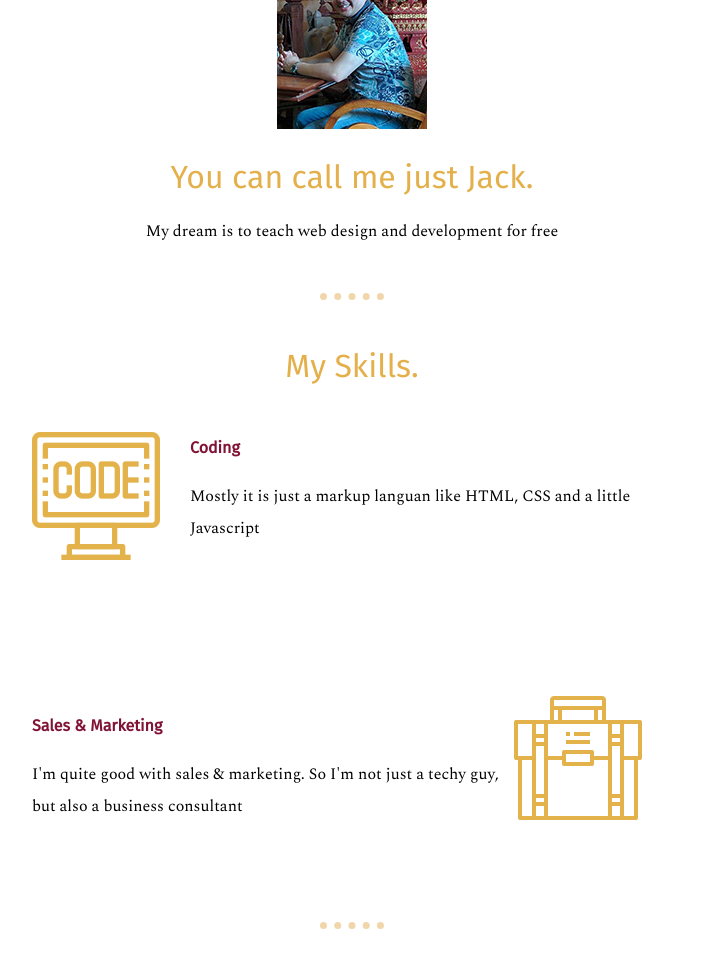
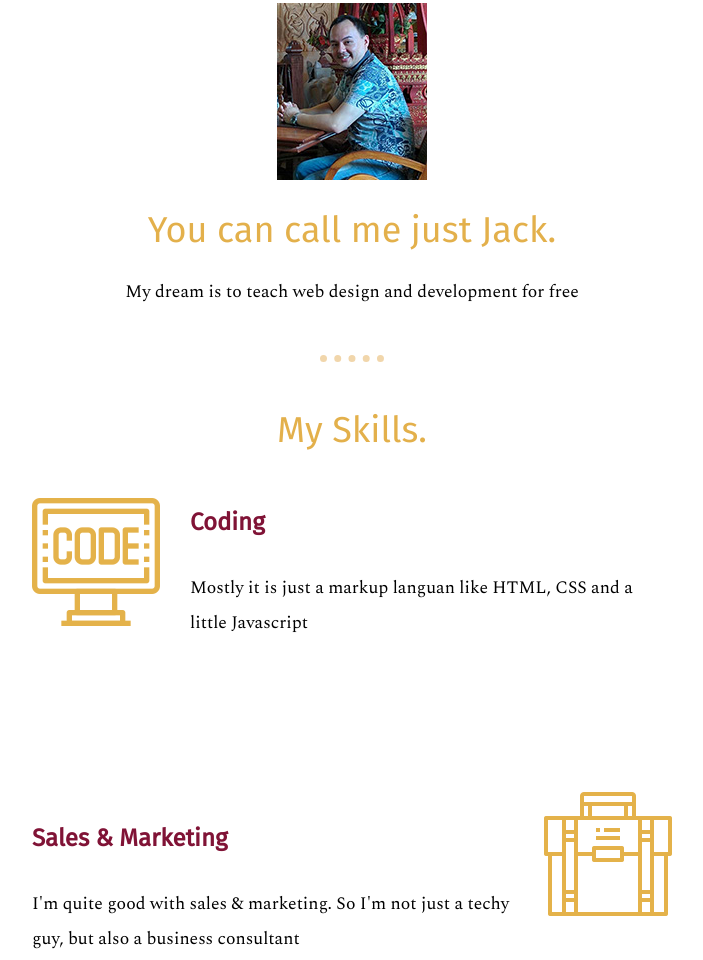
Before and after one commit to shamanara/newcv, a plain HTML site: page index.html in a window 1280 px wide. Shown: the part 961-1921 px from the top of the page, without its empty margins (288-991 px from the left). Drawn offline with nearby package versions, Linux system fonts and the light colour scheme; a web font is replaced by a local one.

Commit message:
update css
Fixing H1 - H3 font sizes

```diff
--- a/css/styles.css
+++ b/css/styles.css
@@ -7,7 +7,7 @@ body {
 
 h1 {
   font-family: 'Bilbo Swash Caps', cursive;
-  font-size: 6.25rem;
+  font-size: 7rem;
   padding-top: 15px;
   margin-bottom: 0;
   color: #2b2b28;
@@ -16,7 +16,7 @@ h1 {
 
 h2 {
   font-family: 'Fira Sans', sans-serif;
-  font-size: 2rem;
+  font-size: 2.25rem;
   margin-top: 25px;
   color: #e3b04b;
   font-weight: normal;
@@ -27,6 +27,14 @@ h2 {
   color: #e3b04b;
 }
 
+h3 {
+  font-family: 'Fira Sans', sans-serif;
+  color: #801336;
+  font-size: 1.5rem;
+  font-weight: bold;
+}
+
+
 hr {
   margin: 0 auto;
   padding: 0;
@@ -36,15 +44,14 @@ hr {
   color: #f1d6ab;
 }
 
-h3 {
-  font-family: 'Fira Sans', sans-serif;
-  color: #801336;
-  font-size: 1rem;
-  font-weight: bold;
-}
 
 a {
   color: #f1d6ab;
+}
+
+p
+{
+  font-size: 1.1rem;
 }
 
 /* //////CONTAINERS CLASSES ////// */
@@ -122,7 +129,7 @@ color: #f8f8f8;
 .skillimg2 {
   width: 20%;
   float: right;
-  margin-right: 30px;
+  margin-left: 30px;
 }
 
 
@@ -145,6 +152,7 @@ color: #f8f8f8;
     display: inline-block;
     margin: 50px auto;
 }
+
 
 .btn:link
 {
```
